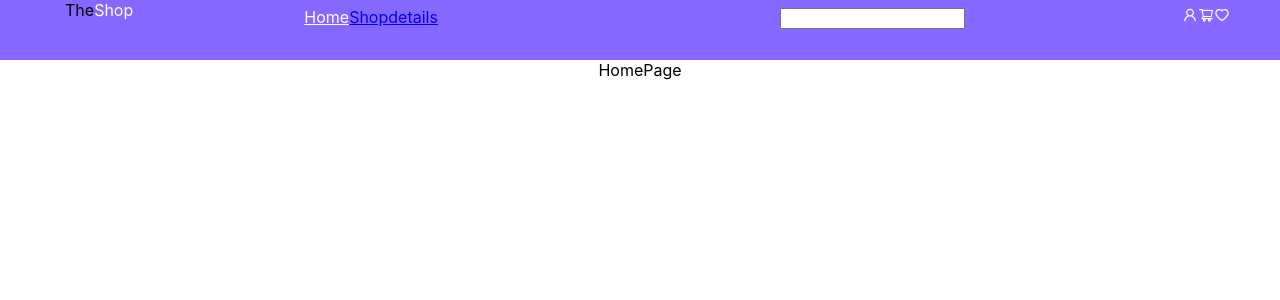
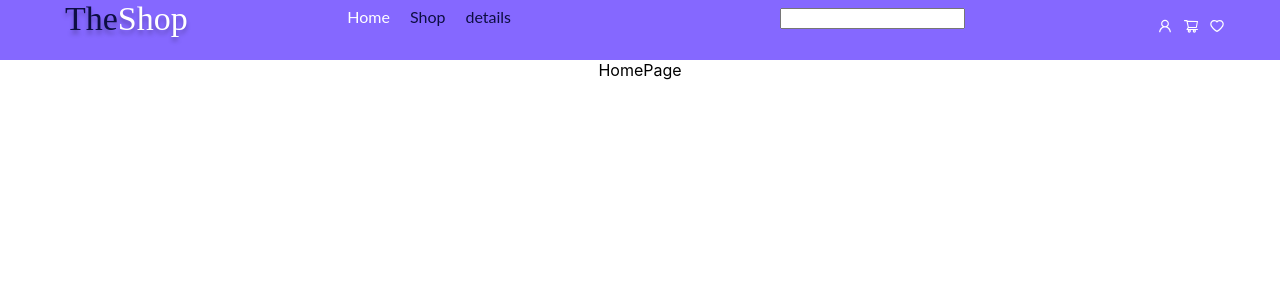
Before and after one commit to AvresCode/Webshop_Frontend, a React (Create React App) app in the folder frontend/: page / in a window 1280 px wide. Shown: the top 300 px of the page. Built offline with nearby package versions, Linux system fonts and the light colour scheme.

Commit message:
Added CSS for NavBar

```diff
--- a/frontend/src/Components/Navbar/style.css
+++ b/frontend/src/Components/Navbar/style.css
@@ -27,9 +27,37 @@
   padding-top: 7px;
 }
 
+.navBarRight div {
+  padding-top: 11px;
+  margin-left: 5px;
+  margin-right: 5px;
+}
+
 .navLinksWrap {
   margin-left: auto;
   margin-right: auto;
+}
+
+.logo {
+  font-family: "Crimson Text";
+  font-style: normal;
+  font-weight: 400;
+  font-size: 34px;
+  text-shadow: 0px 4px 4px rgba(0, 0, 0, 0.25);
+  color: #0d0e43;
+  margin-right: 20px;
+}
+
+.navLinks a {
+  font-family: "Lato";
+  font-style: normal;
+  font-weight: 400;
+  font-size: 16px;
+  line-height: 20px;
+  color: #0d0e43;
+  text-decoration: none;
+  margin-left: 10px;
+  margin-right: 10px;
 }
 
 .logo span {
```
